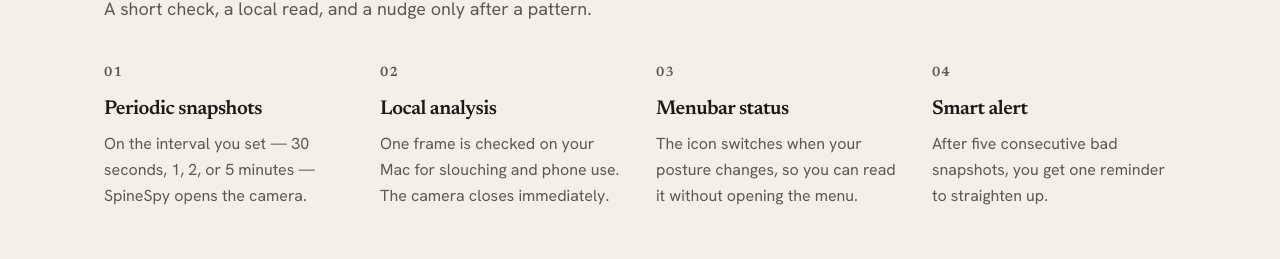
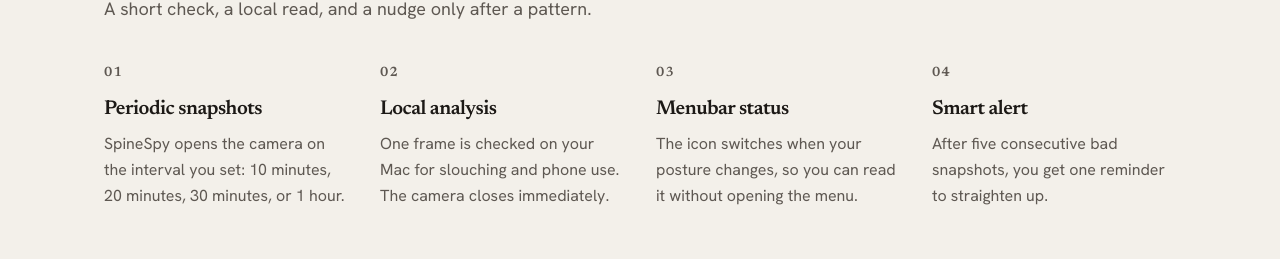
Before and after one commit to jananadiw/launch-spinespy, a Next.js app: page / in a window 1280 px wide. Shown: the part 3732-3991 px from the top of the page. Built offline with nearby package versions, Linux system fonts and the light colour scheme.

Commit message:
Update content and product information

```diff
--- a/src/app/page.tsx
+++ b/src/app/page.tsx
@@ -59,7 +59,7 @@
   {
     title: "Periodic snapshots",
     description:
-      "On the interval you set — 30 seconds, 1, 2, or 5 minutes — SpineSpy opens the camera.",
+      "SpineSpy opens the camera on the interval you set: 10 minutes, 20 minutes, 30 minutes, or 1 hour.",
   },
   {
     title: "Local analysis",
```
